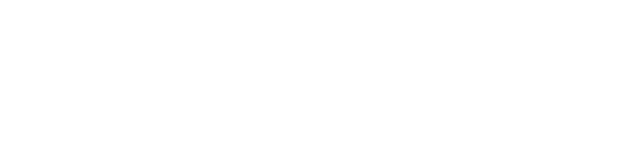
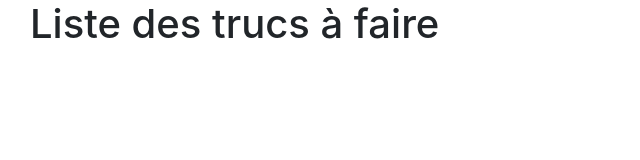
Before and after one commit to thioune76/jquery-todo-list, a website: page index.html in a window 1280 px wide. Shown: the whole page, without its empty margins (0-640 px from the left). Drawn offline with nearby package versions, Linux system fonts and the light colour scheme.

Commit message:
squelette bootstrap

```diff
--- a/index.html
+++ b/index.html
@@ -10,7 +10,13 @@
     <script src="yarn-assets/jquery/dist/jquery.js"></script>
     <script src="yarn-assets/bootstrap/dist/js/bootstrap.js"></script>
 </head>
-<body>
+<body class ="container-fluid">
+
+    <div  class = " ligne justifier-contenu-centre " >
+            <div  class = " col-6 " >
+                    <h1 > Liste des trucs à faire </h1 >
+            </div>
+    </div>
 
 </body>
 </html>
```
